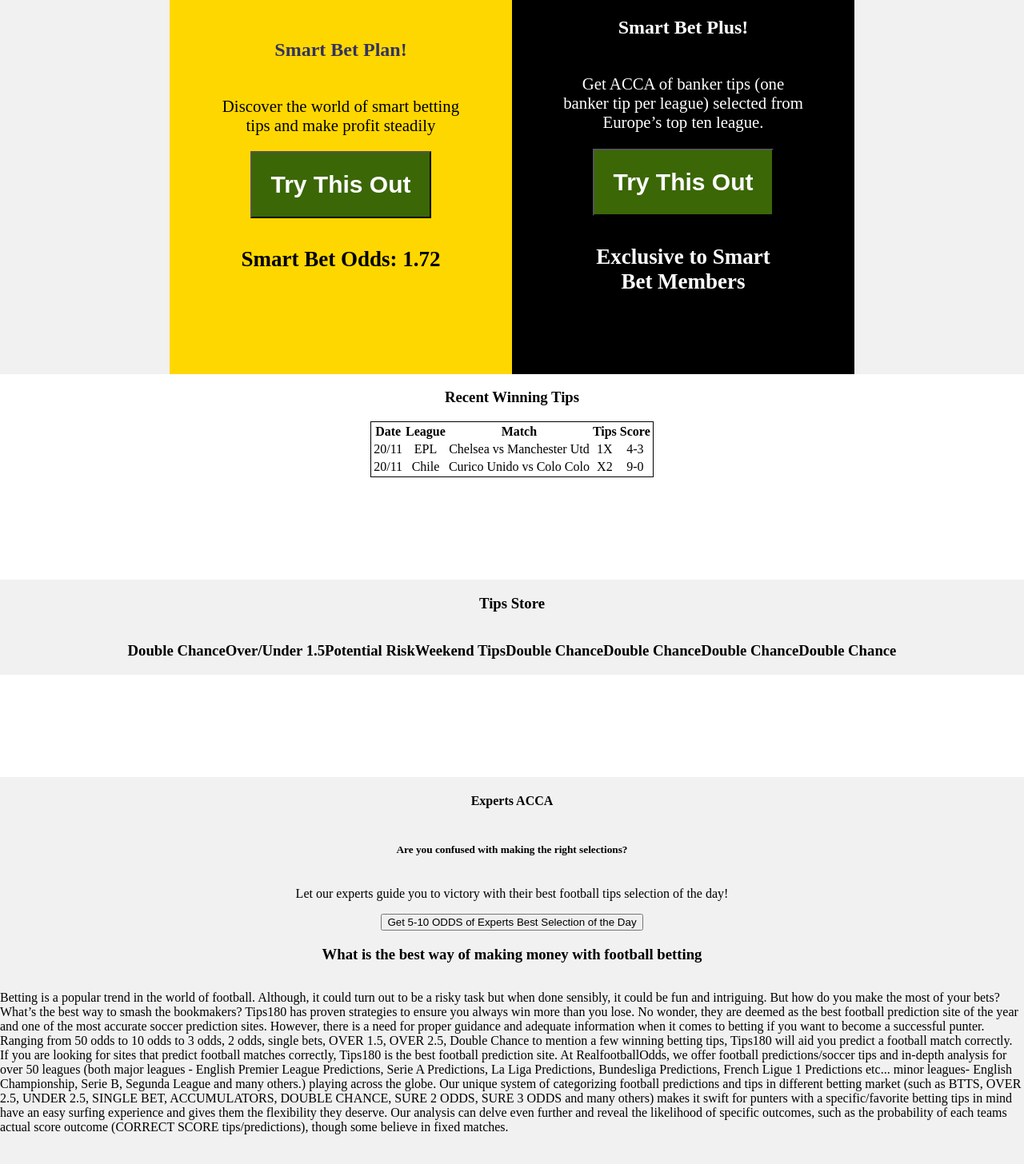
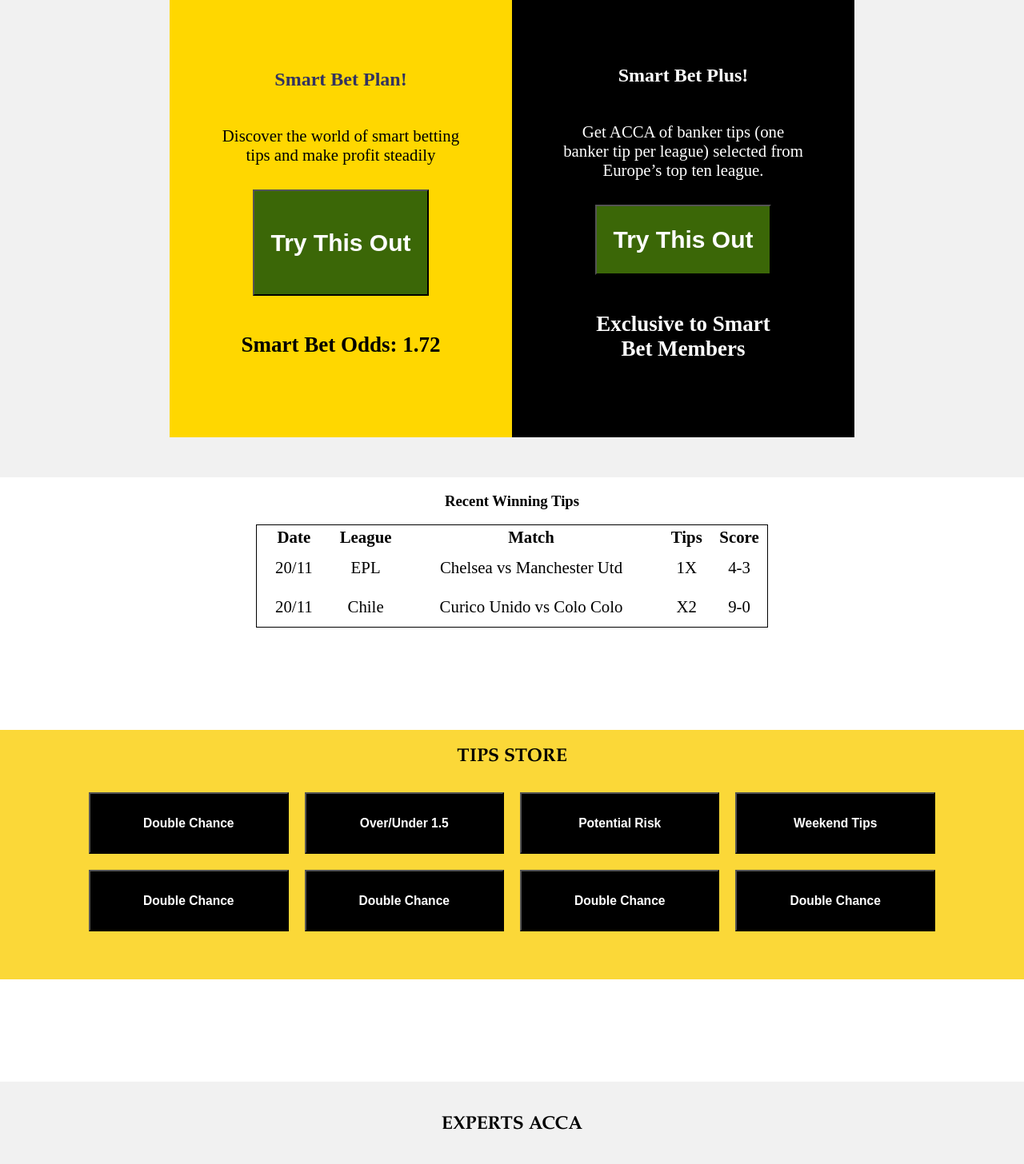
Before and after one commit to diamond-nicholas/football_tip, a React (Create React App) app: page / in a window 1280 px wide. Shown: the part 800-2256 px from the top of the page at 80% size. Built offline with nearby package versions, Linux system fonts and the light colour scheme.

Commit message:
fix tips styles

```diff
--- a/src/Components/Content.js
+++ b/src/Components/Content.js
@@ -4,14 +4,14 @@
 const Content = () => {
  return (
    <>
-     <main>
+     <main className='contentMain'>
        <h4>Experts ACCA</h4>
        <h5>Are you confused with making the right selections?</h5>
        <p>
          Let our experts guide you to victory with their best football tips
          selection of the day!
        </p>
-       <button>Get 5-10 ODDS of Experts Best Selection of the Day</button>
+       <button>Get 5-10 ODDS of Experts <br />Best Selection of the Day</button>
        <div className='content'>
          <article className='money'>
            <h3>What is the best way of making money with football betting</h3>
--- a/src/Components/NewTips.js
+++ b/src/Components/NewTips.js
@@ -32,13 +32,13 @@
             <th>Match</th>
             <th>Tips</th>
           </tr>
-          <tr>
+          <tr className='bg'>
             <td>10:30</td>
             <td>EPL</td>
             <td>Chelsea vs Manchester Utd</td>
             <td>1X</td>
           </tr>
-          <tr>
+          <tr className='bg'>
             <td>22:30</td>
             <td>Chile</td>
             <td>Curico Unido vs Colo Colo</td>
--- a/src/Components/Plans.js
+++ b/src/Components/Plans.js
@@ -15,7 +15,7 @@
             <p>
               Discover the world of smart betting tips and  make profit steadily
             </p>
-            <button>Try This Out</button>
+            <button className='btn'>Try This Out</button>
             <h4>Smart Bet Odds: 1.72</h4>
           </div>
           <div className='card2'>
@@ -24,7 +24,7 @@
               Get ACCA of banker tips (one banker tip per league) selected from
               Europe’s top ten league.
             </p>
-            <button>Try This Out</button>
+            <button className='btn'>Try This Out</button>
             <h4>Exclusive to Smart <br /> Bet Members</h4>
           </div>
         </article>
--- a/src/Components/Tips.js
+++ b/src/Components/Tips.js
@@ -4,35 +4,35 @@
 const Tips = () => {
   return (
     <>
-      <main>
+      <main className='mainTips'>
         <article className='head-tips'>
           <h3>Tips Store</h3>
         </article>
         <article className='cards'>
-          <aside>
+          <button>
             <h3>Double Chance</h3>
-          </aside>
-          <aside>
+          </button>
+          <button>
             <h3>Over/Under 1.5</h3>
-          </aside>
-          <aside>
+          </button>
+          <button>
             <h3>Potential Risk</h3>
-          </aside>
-          <aside>
+          </button>
+          <button>
             <h3>Weekend Tips</h3>
-          </aside>
-          <aside>
+          </button>
+          <button>
             <h3>Double Chance</h3>
-          </aside>
-          <aside>
+          </button>
+          <button>
             <h3>Double Chance</h3>
-          </aside>
-          <aside>
+          </button>
+          <button>
             <h3>Double Chance</h3>
-          </aside>
-          <aside>
+          </button>
+          <button>
             <h3>Double Chance</h3>
-          </aside>
+          </button>
         </article>
       </main>
     </>
--- a/src/Styles/Content.css
+++ b/src/Styles/Content.css
@@ -3,14 +3,52 @@
   flex-direction: column;
   justify-content: center;
   align-items: center;
+  margin-top: 7rem;
 }
 
 .money,
 .free,
 .best,
 .guide {
-  display: flex;
-  flex-direction: column;
-  justify-content: center;
-  align-items: center;
+  text-align: center;
 }
+
+.money p,
+.free p,
+.best p,
+.guide p {
+  text-align: justify;
+  max-width: 1200px;
+}
+
+.contentMain h4 {
+  font-size: 23px;
+  font-family: 'Palatino Linotype', 'Book Antiqu';
+  margin-bottom: 20px;
+  margin-top: 40px;
+  text-transform: uppercase;
+}
+
+.contentMain h5 {
+  font-size: 19px;
+  font-family: 'Palatino Linotype', 'Book Antiqu';
+  margin-bottom: 20px;
+  margin-top: 40px;
+  text-transform: uppercase;
+  text-align: center;
+}
+
+.contentMain p {
+  font-size: 15px;
+  font-family: 'Palatino Linotype', 'Book Antiqu';
+  text-align: center;
+}
+
+.contentMain button {
+  background-color: #3b6707;
+  padding: 15px;
+  font-weight: bold;
+  font-size: 25px;
+  text-align: center;
+  color: white;
+}
--- a/src/Styles/NewTips.css
+++ b/src/Styles/NewTips.css
@@ -20,32 +20,40 @@
   text-align: center;
 }
 
-table{
+table {
   border: 1px solid black;
+  width: 50%;
+  font-size: 1.3rem;
 }
 
-.tableHeader{
+.tableHeader {
   background-color: black;
   color: white;
 }
 .tableHeader th {
-  padding: 0.5rem;
+  padding: 0.7rem;
 }
-
+.bg {
+  background-color: thistle;
+}
+td {
+  padding: 0.7rem;
+}
 .urls {
   display: flex;
   justify-content: center;
   align-items: center;
 }
 
-.views, .banker {
+.views,
+.banker {
   margin-top: 2rem;
   padding: 0.3rem;
-  font-size: 15px ;
+  font-size: 15px;
   margin-right: 10px;
 }
 
 .banker {
   background-color: black;
-  color: white ;
+  color: white;
 }
--- a/src/Styles/Plans.css
+++ b/src/Styles/Plans.css
@@ -33,24 +33,30 @@
   font-size: 1.5rem;
 }
 
-.card1 p, .card2 p {
+.card1 p,
+.card2 p {
   font-size: 1.3rem;
   text-align: center;
 }
-.card1 button,
-.card2 button {
-  padding: 23px;
+.card1 .btn {
+  padding: 20px;
   background-color: #3b6707;
   font-size: 30px;
   font-weight: 600;
   color: #fff;
 }
-.card1 h4, .card2 h4 {
+.card2 .btn {
+  padding: 20px;
+  background-color: #3b6707;
+  font-size: 30px;
+  font-weight: 600;
+  color: #fff;
+}
+.card1 h4,
+.card2 h4 {
   font-size: 27px;
   text-align: center;
 }
-
-
 
 .card1 {
   background-color: gold;
@@ -70,7 +76,7 @@
   align-items: center;
   padding: 4rem;
 }
-.card1 {
+.card1 p {
   max-width: 300px;
 }
 
--- a/src/Styles/Tips.css
+++ b/src/Styles/Tips.css
@@ -1,8 +1,9 @@
-main {
+.mainTips {
   display: flex;
   flex-direction: column;
   justify-content: center;
   align-items: center;
+  background-color: #fbd838;
 }
 .head-tips {
   display: flex;
@@ -10,7 +11,25 @@
   align-items: center;
 }
 
-/* .cards {
- display: grid;
- grid-template-columns: 1fr 1fr 1fr 1fr;
-} */
+.head-tips h3 {
+  font-size: 23px;
+  margin-top: 20px;
+  margin-bottom: 20px;
+  text-align: center;
+  text-transform: uppercase;
+  font-family: 'Palatino Linotype', 'Book Antiqua';
+}
+
+.cards {
+  display: flex;
+  flex-wrap: wrap;
+  margin-bottom: 50px;
+}
+.cards button {
+  flex: 2 0 21%;
+  align-items: center;
+  color: white;
+  background-color: black;
+  padding: 12px 0px 12px 0px;
+  margin: 10px;
+}
```
Lines whose indentation alone changed are shown as unchanged.
